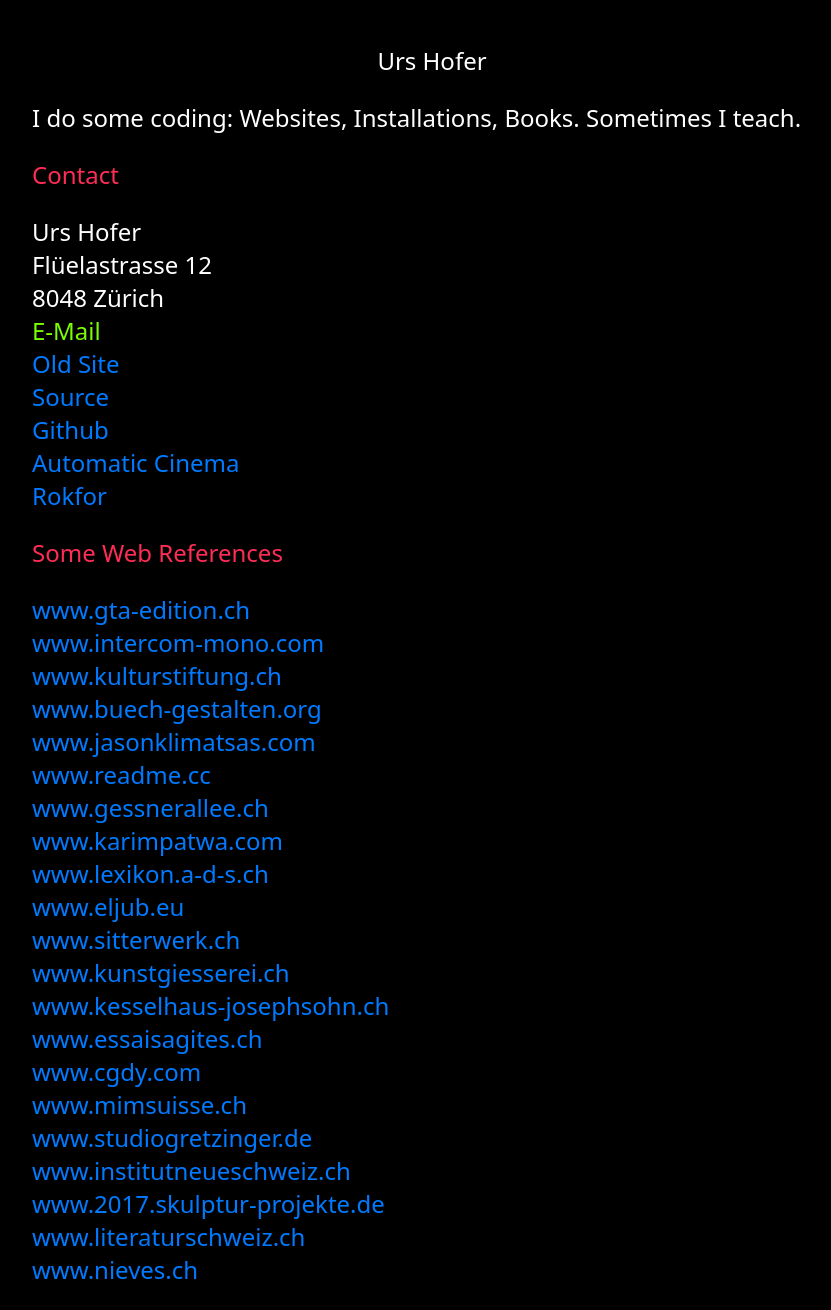
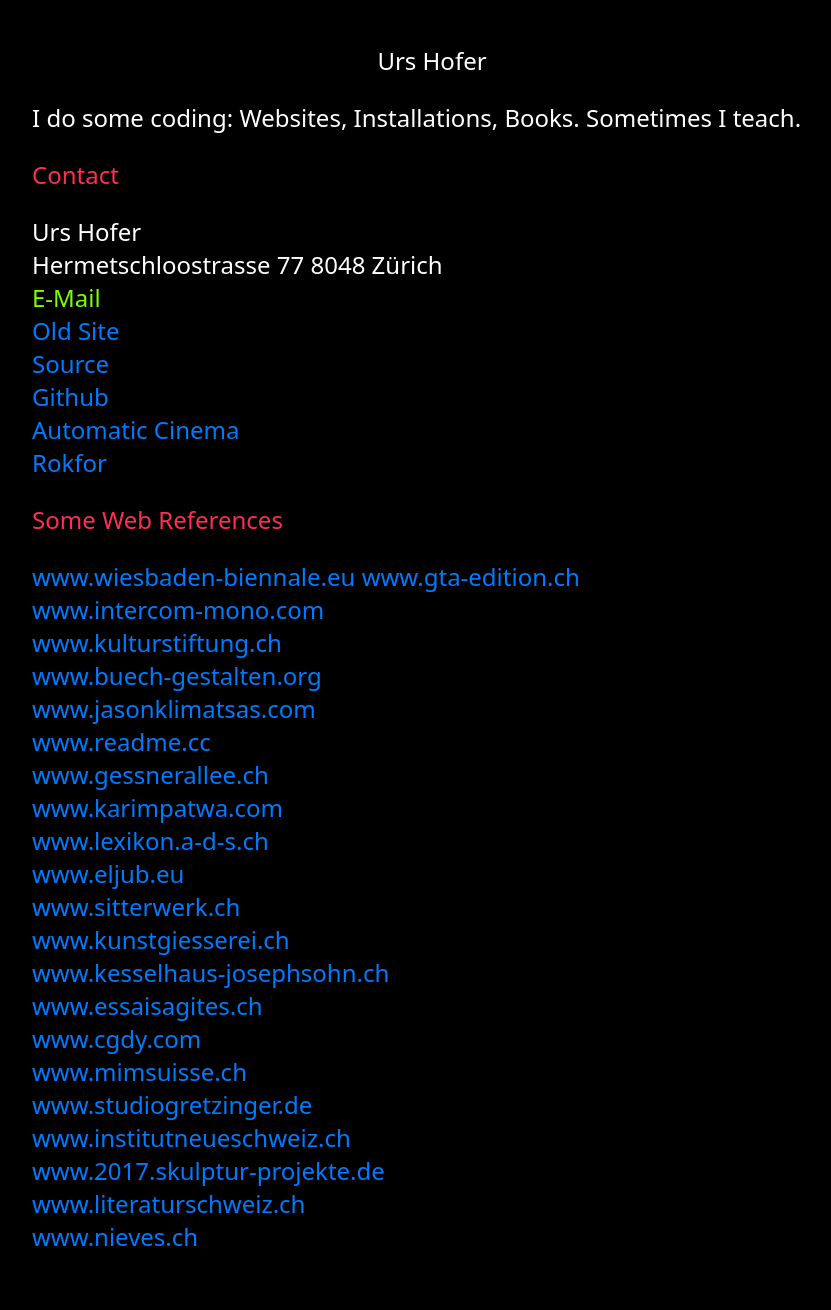
Before and after one commit to urshofer/urshofer.ch, a Jekyll site: the page built from index.markdown, in a window 1280 px wide. Shown: the whole page, without its empty margins (208-1039 px from the left). Built offline with Jekyll 4.4.1, drawn with Linux system fonts in a browser that asks for light colours; after the commit the page ends 1277 px from its top, so only the background shows below that.

Commit message:
Update index.markdown
Added wiesbaden biennale, changed contact address

```diff
--- a/index.markdown
+++ b/index.markdown
@@ -10,7 +10,7 @@ Contact
 -------
 
 Urs Hofer
-Flüelastrasse 12
+Hermetschloostrasse 77
 8048 Zürich
 [E-Mail](mailto:cut@automatic-cinema.com)
 [Old Site](//legacy.urshofer.ch)
@@ -23,6 +23,7 @@ Flüelastrasse 12
 Some Web References
 -------------------
 
+[www.wiesbaden-biennale.eu](//wiesbaden-biennale.eu)
 [www.gta-edition.ch](//www.gta-edition.ch)
 [www.intercom-mono.com](//www.intercom-mono.com)
 [www.kulturstiftung.ch](//www.kulturstiftung.ch)
```
